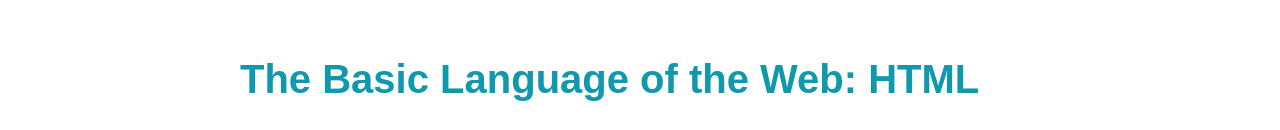
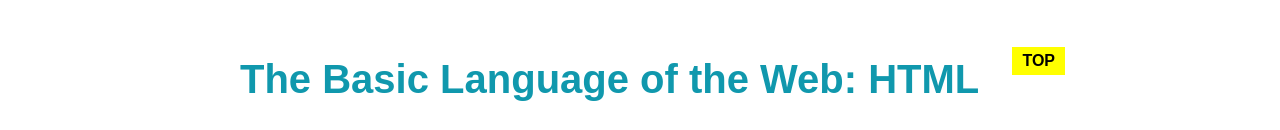
Before and after one commit to kovaltox/lesson-1, a plain HTML site: page index.html in a window 1280 px wide. Shown: the part 133-263 px from the top of the page. Drawn offline with Linux system fonts and the light colour scheme.

Commit message:
pseudo After/before

```diff
--- a/index.html
+++ b/index.html
@@ -38,6 +38,7 @@
             width="500"
             height="200"
           />
+          <button>❤️ Like</button>
         </header>
 
         <p>
@@ -124,5 +125,6 @@
         </p>
       </footer>
     </div>
+
   </body>
 </html>
--- a/style.css
+++ b/style.css
@@ -6,7 +6,8 @@
 body {
   color: #444;
   font-family: sans-serif;
-    border-top: #1098ad solid 10px;
+  border-top: #1098ad solid 10px;
+  position: relative;
 }
 .container {
   width: 800px;
@@ -17,10 +18,10 @@ body {
   padding: 20px 40px;
   margin-bottom: 60px;
   height: 80px;
-
 }
-.post-header{
+.post-header {
   margin-bottom: 40px;
+  /* position: relative; */
 }
 nav {
   font-size: 18px;
@@ -40,6 +41,23 @@ h1 {
 
   text-transform: uppercase;
   font-style: italic;
+}
+h2 {
+
+  position: relative;
+}
+
+h2::after {
+  content: "TOP";
+  background-color: yellow;
+  color: black;
+  font-size: 16px;
+  font-weight: bold;
+  display: inline-block;
+  padding: 5px 10px;
+  position: absolute;
+  top: -10px;
+  right: -25px;
 }
 
 h2 {
@@ -67,7 +85,8 @@ p {
   line-height: 1.5;
 }
 
-ul,ol{
+ul,
+ol {
   margin-left: 50px;
   margin-bottom: 20px;
 }
@@ -75,7 +94,7 @@ li {
   font-size: 20px;
   margin-bottom: 10px;
 }
-li:last-child{
+li:last-child {
   margin-bottom: 0;
 }
 
@@ -180,3 +199,12 @@ footer p {
   width: 100%;
   height: auto;
 }
+
+button {
+  font-size: 22px;
+  padding: 20px;
+  cursor: pointer;
+  position: absolute;
+  bottom: 50px;
+  right: 50px;
+}
```
